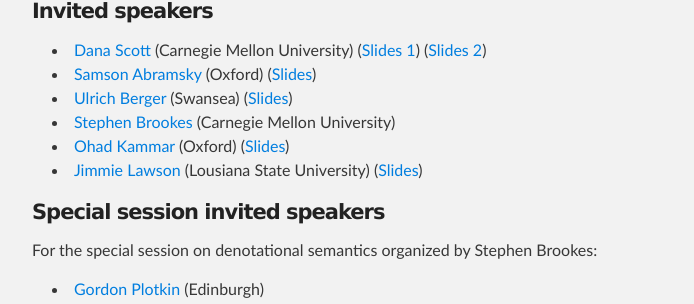
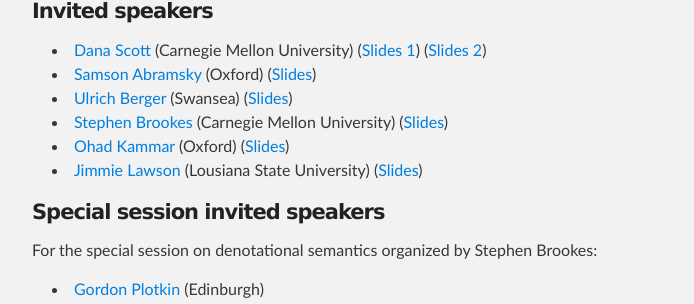
Before and after one commit to IMFM-SI/STM2025, a Jekyll site: the page built from index.md, in a window 1280 px wide and 900 px high, scrolled down 307 px. Shown: the part 148-452 px from the top of the window, without its empty margins (288-982 px from the left). Built offline with Jekyll 4.4.1, drawn with Linux system fonts in a browser that asks for light colours.

Commit message:
add Steve Brookes slides

```diff
--- a/index.md
+++ b/index.md
@@ -21,7 +21,7 @@
 * [Dana Scott](https://www.cs.cmu.edu/~scott/) (Carnegie Mellon University) ([Slides 1](slides/Scott1.pdf)) ([Slides 2](slides/Scott2.pdf))
 * [Samson Abramsky](https://www.cs.ox.ac.uk/samson.abramsky/) (Oxford) ([Slides](slides/Abramsky.pdf))
 * [Ulrich Berger](http://www-compsci.swan.ac.uk/~csulrich/) (Swansea) ([Slides](slides/Berger.pdf))
-* [Stephen Brookes](http://www.cs.cmu.edu/~brookes/) (Carnegie Mellon University)
+* [Stephen Brookes](http://www.cs.cmu.edu/~brookes/) (Carnegie Mellon University) ([Slides](slides/Brookes.pdf))
 * [Ohad Kammar](http://www.cs.ox.ac.uk/people/ohad.kammar/main.html) (Oxford) ([Slides](slides/Kammar-Vakar-Staton.pdf))
 * [Jimmie Lawson](https://www.math.lsu.edu/~lawson/) (Lousiana State University) ([Slides](slides/Lawson.pdf))
 
```
Also changed, not shown: 1 other file.
